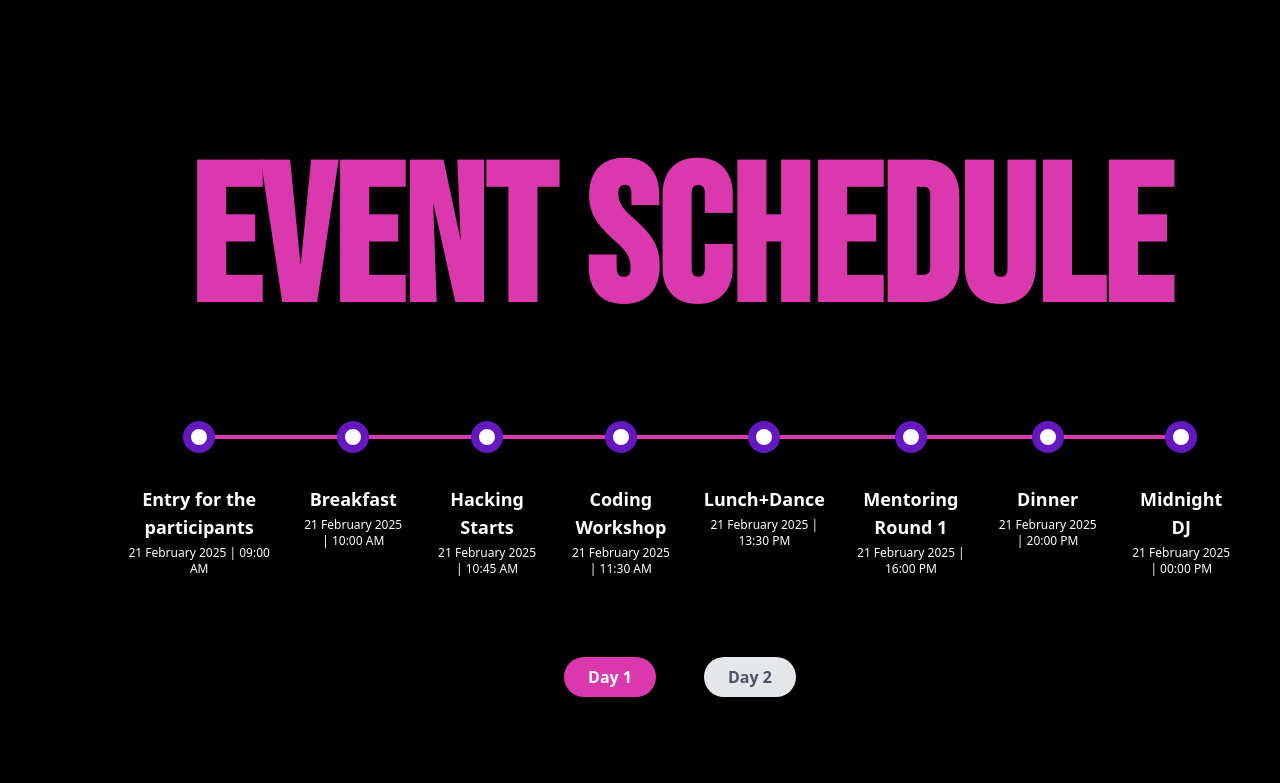
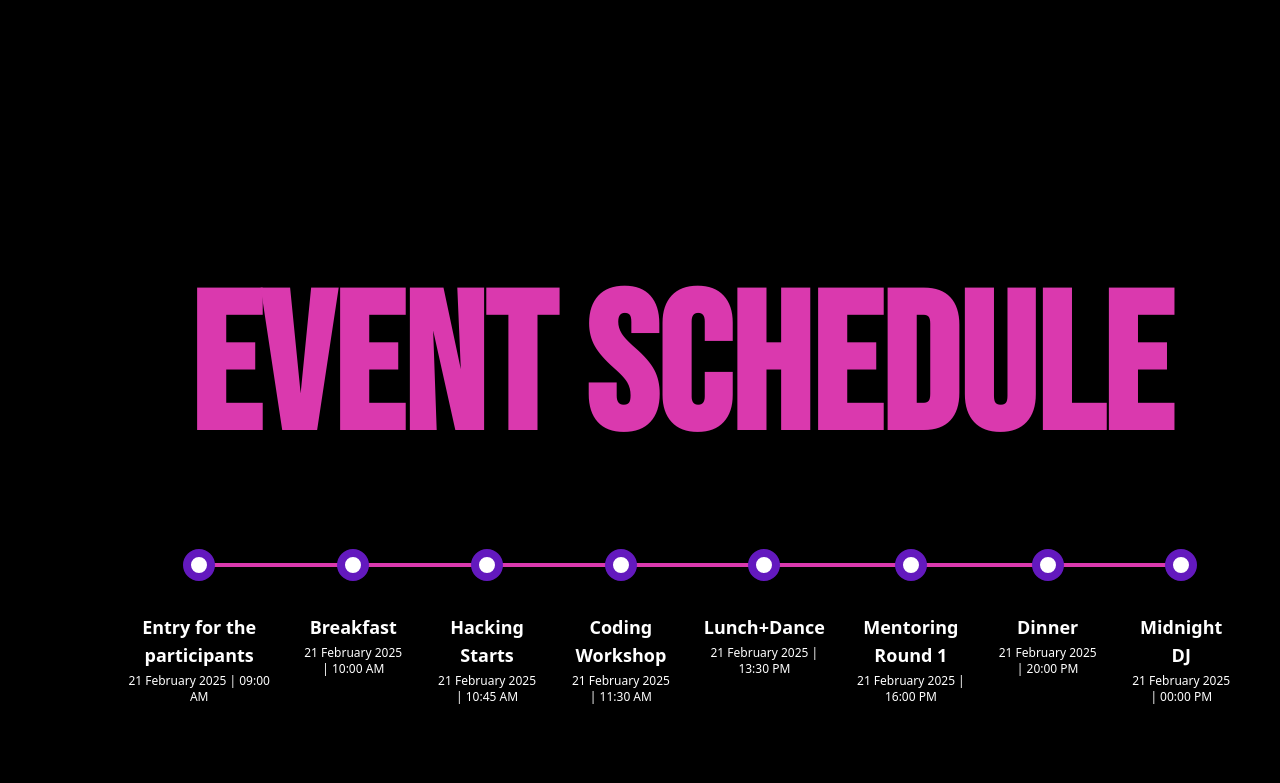
Before and after one commit to THEGAMECHANGER416/CodeKshetra2.0, a React (Vite) app: page /#/ in a window 1280 px wide. Shown: the part 2000-2783 px from the top of the page. Built offline with nearby package versions, Linux system fonts and the light colour scheme.

Commit message:
updated Timeline  and Home Time

```diff
--- a/src/App.tsx
+++ b/src/App.tsx
@@ -70,13 +70,7 @@ function App() {
         <div
           id="timeline"
           ref={timelineRef}
-          className="
-            mt-[-8rem]
-            mb-[0rem] sm:mb-[90rem]
-            md:mb-[20rem]
-         between-768-900:mb-[0rem]
-
-          "
+          className=""
         >
           <TimeLine />
         </div>
--- a/src/components/custom/Home.tsx
+++ b/src/components/custom/Home.tsx
@@ -4,7 +4,8 @@ import { GiLaurelsTrophy } from "react-icons/gi";
 import data from "../../json/home.json";
 
 const Home = () => {
-  const targetDate = new Date(Date.UTC(2025, 1, 14, 23, 59, 59)); // February 14, 2025
+  const targetDate = new Date(Date.UTC(2025, 1, 21, 9, 0, 0)); // February 21, 2025, 9:00 AM UTC
+
 
   // Countdown logic
   const calculateTimeLeft = () => {
--- a/src/components/custom/TimeLine.tsx
+++ b/src/components/custom/TimeLine.tsx
@@ -1,6 +1,6 @@
 import React, { useState } from 'react';
 
-import laptop from "/assets/DesktopTimeline.svg";
+// import laptop from "/assets/DesktopTimeline.svg";
 import { useEffect } from 'react';
 
 interface Task {
@@ -151,7 +151,7 @@ const TimeLine: React.FC = () => {
 
 
       {/* Image Section */}
-      <div className="text-center h-[15rem] w-full  md:mb-[10rem] mt-[8rem]">
+      {/* <div className="text-center h-[15rem] w-full  md:mb-[10rem] mt-[8rem]">
         <picture>
           <source media="(min-width: 1024px)" srcSet={laptop} />
           <source media="(min-width: 768px)" srcSet={laptop} />
@@ -161,7 +161,7 @@ const TimeLine: React.FC = () => {
             className="w-full h-auto mx-auto max-w-[1200px] block"
           />
         </picture>
-      </div>
+      </div> */}
     </div>
   );
 };
```
